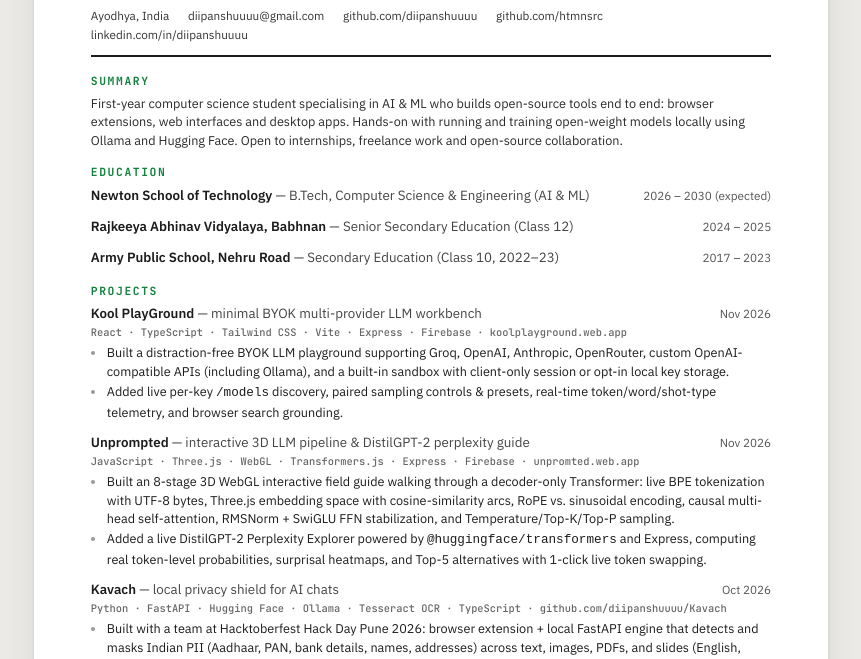
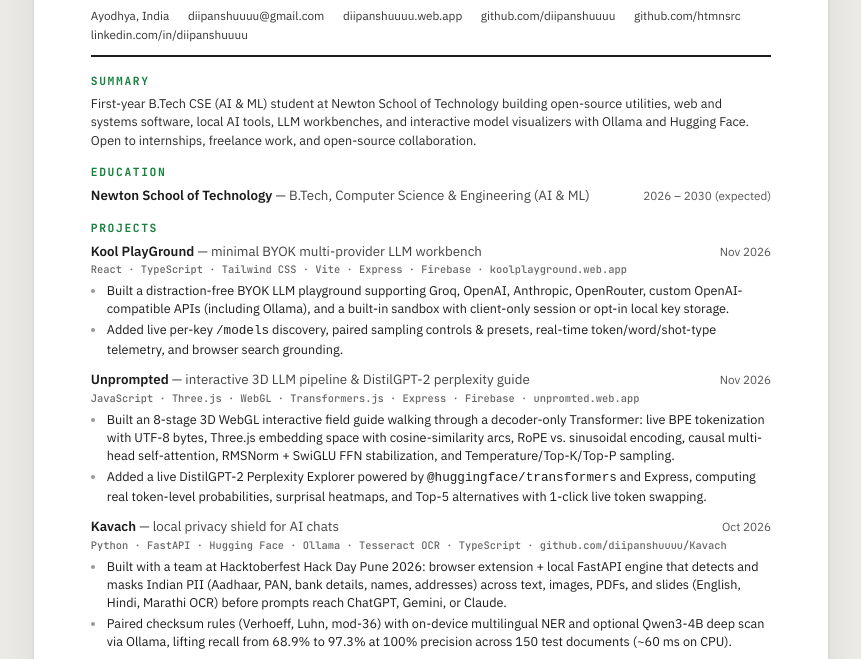
Before and after one commit to diipanshuuuu/portfolio, a website: page resume/resume.html in a window 1280 px wide. Shown: the part 131-790 px from the top of the page, without its empty margins (209-1070 px from the left). Drawn offline with Linux system fonts and the light colour scheme.

Commit message:
chore: update favicon, sync resume, and migrate hosting to diipanshuuuu.web.app

```diff
--- a/resume/resume.html
+++ b/resume/resume.html
@@ -1,5 +1,6 @@
 <!doctype html>
 <html lang="en">
+
 <head>
 	<meta charset="UTF-8" />
 	<meta name="viewport" content="width=device-width, initial-scale=1.0" />
@@ -8,7 +9,9 @@
 	     chrome --headless --no-pdf-header-footer --print-to-pdf=resume.pdf resume/resume.html -->
 	<link rel="preconnect" href="https://fonts.googleapis.com" />
 	<link rel="preconnect" href="https://fonts.gstatic.com" crossorigin />
-	<link href="https://fonts.googleapis.com/css2?family=IBM+Plex+Sans:ital,wght@0,400;0,500;0,600;1,400&family=JetBrains+Mono:wght@500;700&display=swap" rel="stylesheet" />
+	<link
+		href="https://fonts.googleapis.com/css2?family=IBM+Plex+Sans:ital,wght@0,400;0,500;0,600;1,400&family=JetBrains+Mono:wght@500;700&display=swap"
+		rel="stylesheet" />
 	<style>
 		@page {
 			size: A4;
@@ -170,6 +173,7 @@
 		}
 	</style>
 </head>
+
 <body>
 	<main>
 		<header>
@@ -178,6 +182,7 @@
 			<p class="contact">
 				<span>Ayodhya, India</span>
 				<a href="mailto:diipanshuuuu@gmail.com">diipanshuuuu@gmail.com</a>
+				<a href="https://diipanshuuuu.web.app">diipanshuuuu.web.app</a>
 				<a href="https://github.com/diipanshuuuu">github.com/diipanshuuuu</a>
 				<a href="https://github.com/htmnsrc">github.com/htmnsrc</a>
 				<a href="https://www.linkedin.com/in/diipanshuuuu">linkedin.com/in/diipanshuuuu</a>
@@ -187,9 +192,10 @@
 		<section>
 			<h2>Summary</h2>
 			<p class="summary">
-				First-year computer science student specialising in AI &amp; ML who builds open-source tools end to end:
-				browser extensions, web interfaces and desktop apps. Hands-on with running and training open-weight models
-				locally using Ollama and Hugging Face. Open to internships, freelance work and open-source collaboration.
+				First-year B.Tech CSE (AI &amp; ML) student at Newton School of Technology building open-source
+				utilities,
+				web and systems software, local AI tools, LLM workbenches, and interactive model visualizers with Ollama
+				and Hugging Face. Open to internships, freelance work, and open-source collaboration.
 			</p>
 		</section>
 
@@ -197,20 +203,9 @@
 			<h2>Education</h2>
 			<div class="entry">
 				<div class="entry-head">
-					<h3>Newton School of Technology <span class="sub">— B.Tech, Computer Science &amp; Engineering (AI &amp; ML)</span></h3>
+					<h3>Newton School of Technology <span class="sub">— B.Tech, Computer Science &amp; Engineering (AI
+							&amp; ML)</span></h3>
 					<span class="when">2026 – 2030 (expected)</span>
-				</div>
-			</div>
-			<div class="entry">
-				<div class="entry-head">
-					<h3>Rajkeeya Abhinav Vidyalaya, Babhnan <span class="sub">— Senior Secondary Education (Class 12)</span></h3>
-					<span class="when">2024 – 2025</span>
-				</div>
-			</div>
-			<div class="entry">
-				<div class="entry-head">
-					<h3>Army Public School, Nehru Road <span class="sub">— Secondary Education (Class 10, 2022–23)</span></h3>
-					<span class="when">2017 – 2023</span>
 				</div>
 			</div>
 		</section>
@@ -223,22 +218,33 @@
 					<h3>Kool PlayGround <span class="sub">— minimal BYOK multi-provider LLM workbench</span></h3>
 					<span class="when">Nov 2026</span>
 				</div>
-				<p class="meta">React · TypeScript · Tailwind CSS · Vite · Express · Firebase · koolplayground.web.app</p>
+				<p class="meta">React · TypeScript · Tailwind CSS · Vite · Express · Firebase · koolplayground.web.app
+				</p>
 				<ul>
-					<li>Built a distraction-free BYOK LLM playground supporting Groq, OpenAI, Anthropic, OpenRouter, custom OpenAI-compatible APIs (including Ollama), and a built-in sandbox with client-only session or opt-in local key storage.</li>
-					<li>Added live per-key <code>/models</code> discovery, paired sampling controls &amp; presets, real-time token/word/shot-type telemetry, and browser search grounding.</li>
+					<li>Built a distraction-free BYOK LLM playground supporting Groq, OpenAI, Anthropic, OpenRouter,
+						custom OpenAI-compatible APIs (including Ollama), and a built-in sandbox with client-only
+						session or opt-in local key storage.</li>
+					<li>Added live per-key <code>/models</code> discovery, paired sampling controls &amp; presets,
+						real-time token/word/shot-type telemetry, and browser search grounding.</li>
 				</ul>
 			</div>
 
 			<div class="entry">
 				<div class="entry-head">
-					<h3>Unprompted <span class="sub">— interactive 3D LLM pipeline &amp; DistilGPT-2 perplexity guide</span></h3>
+					<h3>Unprompted <span class="sub">— interactive 3D LLM pipeline &amp; DistilGPT-2 perplexity
+							guide</span></h3>
 					<span class="when">Nov 2026</span>
 				</div>
-				<p class="meta">JavaScript · Three.js · WebGL · Transformers.js · Express · Firebase · unpromted.web.app</p>
+				<p class="meta">JavaScript · Three.js · WebGL · Transformers.js · Express · Firebase · unpromted.web.app
+				</p>
 				<ul>
-					<li>Built an 8-stage 3D WebGL interactive field guide walking through a decoder-only Transformer: live BPE tokenization with UTF-8 bytes, Three.js embedding space with cosine-similarity arcs, RoPE vs. sinusoidal encoding, causal multi-head self-attention, RMSNorm + SwiGLU FFN stabilization, and Temperature/Top-K/Top-P sampling.</li>
-					<li>Added a live DistilGPT-2 Perplexity Explorer powered by <code>@huggingface/transformers</code> and Express, computing real token-level probabilities, surprisal heatmaps, and Top-5 alternatives with 1-click live token swapping.</li>
+					<li>Built an 8-stage 3D WebGL interactive field guide walking through a decoder-only Transformer:
+						live BPE tokenization with UTF-8 bytes, Three.js embedding space with cosine-similarity arcs,
+						RoPE vs. sinusoidal encoding, causal multi-head self-attention, RMSNorm + SwiGLU FFN
+						stabilization, and Temperature/Top-K/Top-P sampling.</li>
+					<li>Added a live DistilGPT-2 Perplexity Explorer powered by <code>@huggingface/transformers</code>
+						and Express, computing real token-level probabilities, surprisal heatmaps, and Top-5
+						alternatives with 1-click live token swapping.</li>
 				</ul>
 			</div>
 
@@ -247,10 +253,16 @@
 					<h3>Kavach <span class="sub">— local privacy shield for AI chats</span></h3>
 					<span class="when">Oct 2026</span>
 				</div>
-				<p class="meta">Python · FastAPI · Hugging Face · Ollama · Tesseract OCR · TypeScript · github.com/diipanshuuuu/Kavach</p>
+				<p class="meta">Python · FastAPI · Hugging Face · Ollama · Tesseract OCR · TypeScript ·
+					github.com/diipanshuuuu/Kavach</p>
 				<ul>
-					<li>Built with a team at Hacktoberfest Hack Day Pune 2026: browser extension + local FastAPI engine that detects and masks Indian PII (Aadhaar, PAN, bank details, names, addresses) across text, images, PDFs, and slides (English, Hindi, Marathi OCR) before prompts reach ChatGPT, Gemini, or Claude.</li>
-					<li>Paired checksum rules (Verhoeff, Luhn, mod-36) with on-device multilingual NER and optional Qwen3-4B deep scan via Ollama, lifting recall from 68.9% to 97.3% at 100% precision across 150 test documents (~60 ms on CPU).</li>
+					<li>Built with a team at Hacktoberfest Hack Day Pune 2026: browser extension + local FastAPI engine
+						that detects and masks Indian PII (Aadhaar, PAN, bank details, names, addresses) across text,
+						images, PDFs, and slides (English, Hindi, Marathi OCR) before prompts reach ChatGPT, Gemini, or
+						Claude.</li>
+					<li>Paired checksum rules (Verhoeff, Luhn, mod-36) with on-device multilingual NER and optional
+						Qwen3-4B deep scan via Ollama, lifting recall from 68.9% to 97.3% at 100% precision across 150
+						test documents (~60 ms on CPU).</li>
 				</ul>
 			</div>
 
@@ -261,8 +273,12 @@
 				</div>
 				<p class="meta">Rust · egui · Win32 · NSIS · Next.js · Tailwind CSS · syscleanx.web.app</p>
 				<ul>
-					<li>Engineered a ~6 MB native Windows 10 &amp; 11 cleaner and deep uninstaller in Rust (81 cleaning targets, multithreaded scans, hard-coded safety guard, reversible startup manager, Store debloater, disk explorer, duplicate finder) with zero runtime dependencies or telemetry.</li>
-					<li>Built its companion static Next.js site (syscleanx.web.app) synced directly from the app repository with an interactive scroll-driven HTML app replica, release changelog, and SHA-256 download page.</li>
+					<li>Engineered a ~6 MB native Windows 10 &amp; 11 cleaner and deep uninstaller in Rust (81 cleaning
+						targets, multithreaded scans, hard-coded safety guard, reversible startup manager, Store
+						debloater, disk explorer, duplicate finder) with zero runtime dependencies or telemetry.</li>
+					<li>Built its companion static Next.js site (syscleanx.web.app) synced directly from the app
+						repository with an interactive scroll-driven HTML app replica, release changelog, and SHA-256
+						download page.</li>
 				</ul>
 			</div>
 		</section>
@@ -282,4 +298,5 @@
 		</section>
 	</main>
 </body>
+
 </html>
--- a/robots.txt
+++ b/robots.txt
@@ -1,3 +1,3 @@
 User-agent: *
 Allow: /
-Sitemap: https://dipannshuuuu.web.app/sitemap.xml
+Sitemap: https://diipanshuuuu.web.app/sitemap.xml
--- a/sitemap.xml
+++ b/sitemap.xml
@@ -1,13 +1,13 @@
 <?xml version="1.0" encoding="UTF-8"?>
 <urlset xmlns="http://www.sitemaps.org/schemas/sitemap/0.9">
   <url>
-    <loc>https://dipannshuuuu.web.app/</loc>
+    <loc>https://diipanshuuuu.web.app/</loc>
     <lastmod>2026-11-22</lastmod>
     <changefreq>monthly</changefreq>
     <priority>1.0</priority>
   </url>
   <url>
-    <loc>https://dipannshuuuu.web.app/resume.pdf</loc>
+    <loc>https://diipanshuuuu.web.app/resume.pdf</loc>
     <lastmod>2026-11-22</lastmod>
     <changefreq>monthly</changefreq>
     <priority>0.8</priority>
```
Also changed, not shown: index.html (+5 -5 lines), README.md, apple-touch-icon.png, favicon.svg, firebase.json, 1 other file.
